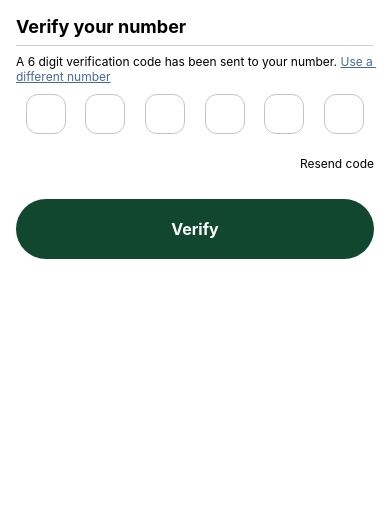
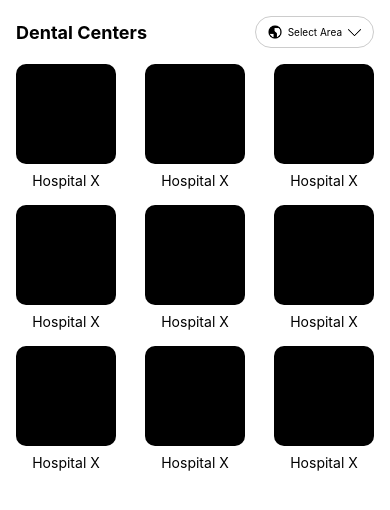
Before and after one commit to OutcastR07/blood-bank, a React Native app: screen / in a window 390 px wide. Shown: the top 510 px of the page. Built offline with nearby package versions, Linux system fonts and the light colour scheme.

Commit message:
dental centers page done

```diff
--- a/App.js
+++ b/App.js
@@ -1,6 +1,6 @@
 import React from "react";
 import { StyleSheet, View } from "react-native";
-import NumberVerificationPage from "./pages/NumberVerificationPage";
+import DentalCentersPage from "./pages/DentalCentersPage";
 
 export default function App() {
   return (
@@ -18,7 +18,8 @@ export default function App() {
       {/* <BloodBanksPage /> */}
       {/* <ContactRequestPage /> */}
       {/* <FundSomeonePage /> */}
-      <NumberVerificationPage />
+      {/* <NumberVerificationPage /> */}
+      <DentalCentersPage />
     </View>
   );
 }
--- /dev/null
+++ b/pages/DentalCentersPage.js
@@ -0,0 +1,124 @@
+import React from "react";
+import {
+  Image,
+  StatusBar,
+  StyleSheet,
+  Text,
+  TouchableOpacity,
+  View,
+} from "react-native";
+
+const bloodBankData = [
+  "Hospital X",
+  "Hospital X",
+  "Hospital X",
+  "Hospital X",
+  "Hospital X",
+  "Hospital X",
+  "Hospital X",
+  "Hospital X",
+  "Hospital X",
+];
+
+const DentalCentersPage = () => {
+  const chunkedData = (data, size) => {
+    const chunkedArr = [];
+    for (let i = 0; i < data.length; i += size) {
+      chunkedArr.push(data.slice(i, i + size));
+    }
+    return chunkedArr;
+  };
+
+  const chunkedBloodBankData = chunkedData(bloodBankData, 3);
+
+  return (
+    <View style={styles.container}>
+      <StatusBar barStyle="dark-content" backgroundColor="white" />
+
+      <View style={styles.header}>
+        <Text style={styles.text}>Dental Centers</Text>
+
+        <TouchableOpacity style={styles.selectAreaButton}>
+          <Image
+            source={require("../images/travel-map-earth-2.png")}
+            style={styles.earthImage}
+          />
+          <Text style={styles.selectAreaText}>Select Area</Text>
+          <Image
+            source={require("../images/interface-arrows-button-down.png")}
+            style={styles.dropdownIcon}
+          />
+        </TouchableOpacity>
+      </View>
+
+      {chunkedBloodBankData.map((row, rowIndex) => (
+        <View key={rowIndex} style={styles.cardContainer}>
+          {row.map((hospital, index) => (
+            <View key={index} style={styles.eachCard}>
+              <View style={styles.card}></View>
+              <Text style={styles.cardText}>{hospital}</Text>
+            </View>
+          ))}
+        </View>
+      ))}
+    </View>
+  );
+};
+
+const styles = StyleSheet.create({
+  container: {
+    margin: 16,
+  },
+  header: {
+    flexDirection: "row",
+    justifyContent: "space-between",
+    alignItems: "center",
+  },
+  text: {
+    fontWeight: "bold",
+    fontSize: 18,
+  },
+  selectAreaButton: {
+    flexDirection: "row",
+    alignItems: "center",
+    borderWidth: 1,
+    borderColor: "#ccc",
+    borderRadius: 16,
+    paddingVertical: 8,
+    paddingHorizontal: 12,
+  },
+  selectAreaText: {
+    marginHorizontal: 6,
+    fontSize: 10,
+  },
+  earthImage: {
+    width: 14,
+    height: 14,
+  },
+  dropdownIcon: {
+    width: 13,
+    height: 13,
+  },
+  cardContainer: {
+    flexDirection: "row",
+    justifyContent: "space-between",
+    alignContent: "center",
+    marginTop: 16,
+  },
+  eachCard: {
+    flexDirection: "column",
+    justifyContent: "center",
+    alignItems: "center",
+  },
+  card: {
+    width: 100,
+    height: 100,
+    borderRadius: 10,
+    backgroundColor: "black",
+  },
+  cardText: {
+    marginTop: 8,
+  },
+});
+
+export default DentalCentersPage;
```
